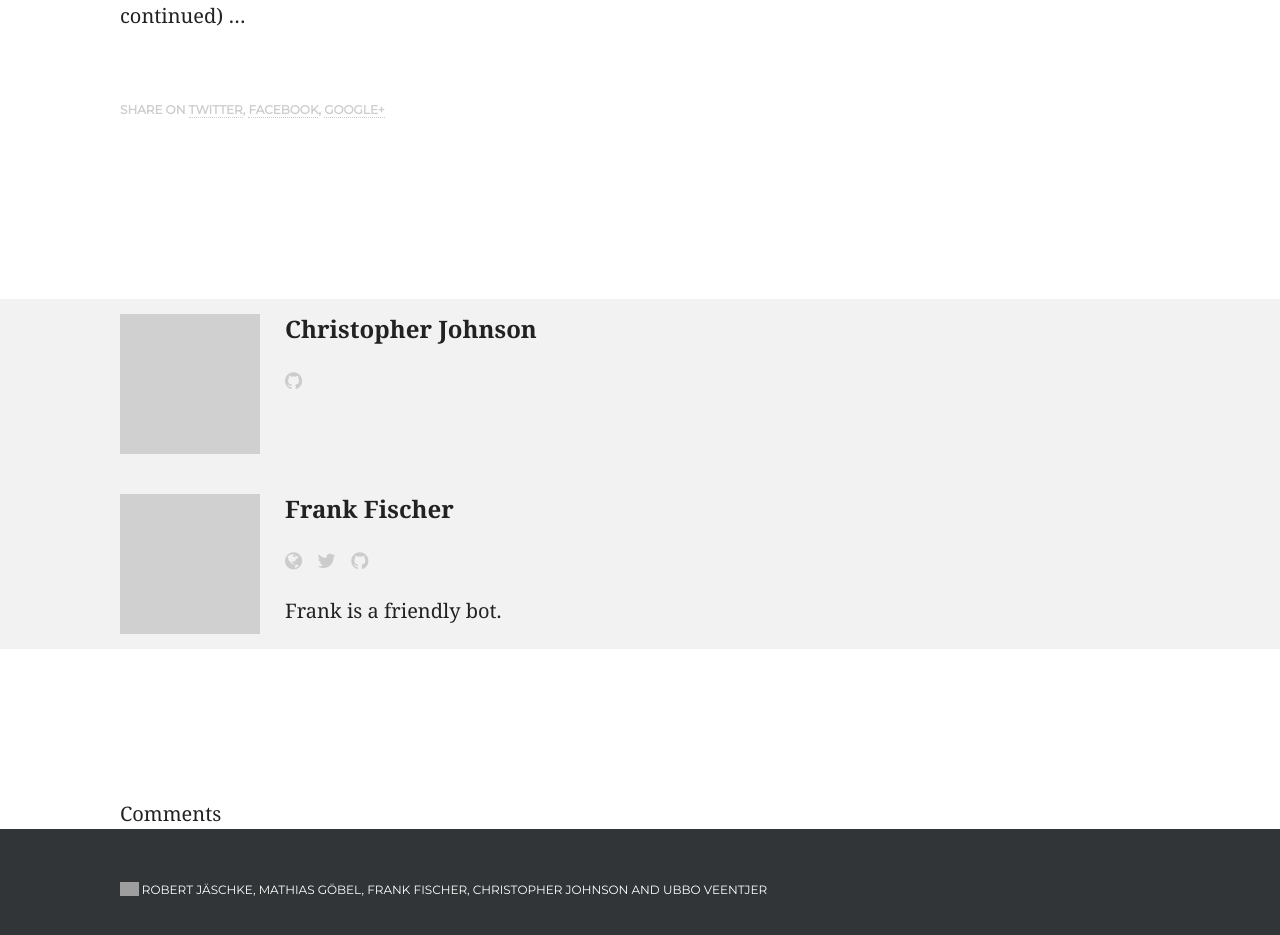
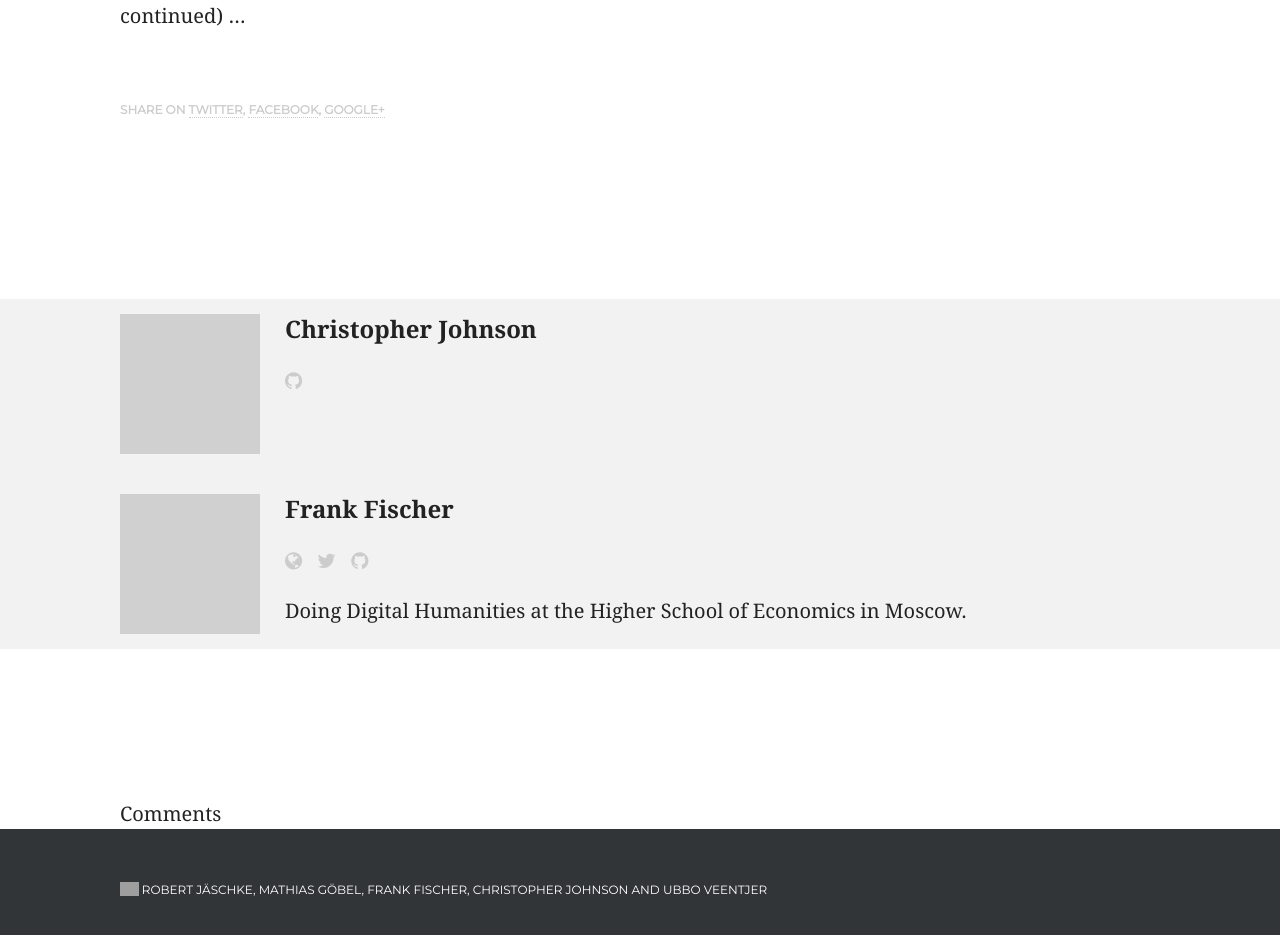
Before and after one commit to weltliteratur/blog, a Jekyll site: the page built from _posts/2016-02-18-Some-Preparations.markdown, in a window 1280 px wide. Shown: the part 891-1826 px from the top of the page. Built offline with Jekyll 4.4.1, drawn with Linux system fonts in a browser that asks for light colours; nearby versions of some CDN libraries; some web fonts are replaced; comment, search, counter and statistics services are not loaded; grey boxes are pictures that could not be loaded.

Commit message:
Update _config.yml

```diff
--- a/_config.yml
+++ b/_config.yml
@@ -26,6 +26,7 @@ authors:
     web: https://www.kbs.uni-hannover.de/~jaeschke/
     twitter:
     github: rjoberon
+    description:
   mathias:
     name: Mathias Göbel
     display_name: Mathias
@@ -39,11 +40,11 @@ authors:
     name: Frank Fischer
     display_name: Frank
     gravatar: 0e4f5ff81e5b1b1976c939b57207bb2d
-    email: frank.fischer@sub.uni-goettingen.de
-    web: http://www.umblaetterer.de/
+    email: frank.fischer@zentr.uni-goettingen.de
+    web: http://www.gcdh.de/frank.fischer
     twitter: umblaetterer
     github: lehkost
-    description: Frank is a friendly bot.
+    description: Doing Digital Humanities at the Higher School of Economics in Moscow.
   christopher:
     name: Christopher Johnson
     display_name: Christopher
@@ -52,6 +53,7 @@ authors:
     web:
     twitter:
     github: christopher-johnson
+    description:
   ubbo:
     name: Ubbo Veentjer
     display_name: Ubbo
```
